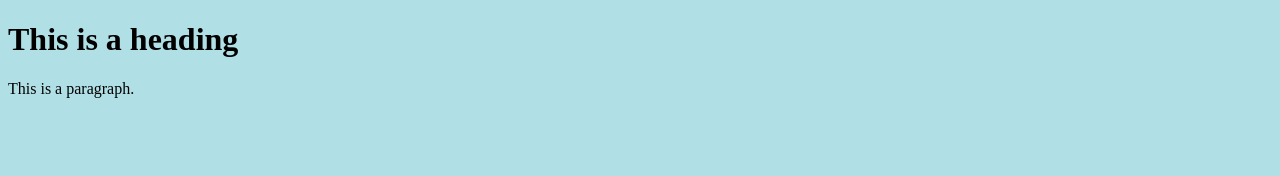
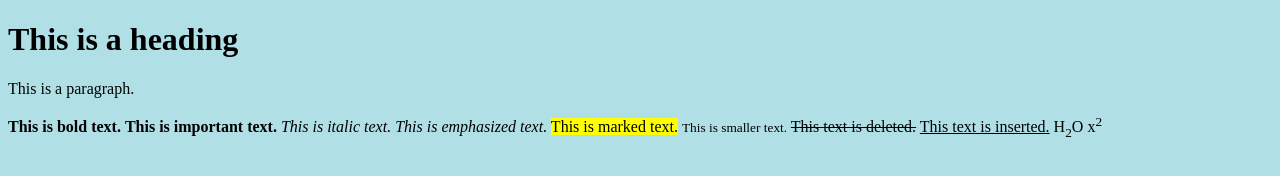
Before and after one commit to Audreyjrq-11/SELF-HTML, a plain HTML site: page index.html in a window 1280 px wide. Drawn offline with Linux system fonts and the light colour scheme.

Commit message:
Added text

```diff
--- a/index.html
+++ b/index.html
@@ -7,13 +7,32 @@
     <link rel="stylesheet" href="style.css">
 </head>
 
+<body style="background-color:powderblue;">
 
-        <body style="background-color:powderblue;">
+     <h1>This is a heading</h1>
+     <p>This is a paragraph.</p>
 
-            <h1>This is a heading</h1>
-            <p>This is a paragraph.</p>
+     <b>This is bold text.</b>
 
-        </body>
+    <strong>This is important text.</strong>
+
+    <i>This is italic text.</i>
+
+    <em>This is emphasized text.</em>
+
+    <mark>This is marked text.</mark>
+
+    <small>This is smaller text.</small>
+
+    <del>This text is deleted.</del>
+
+    <ins>This text is inserted.</ins>
+
+    H<sub>2</sub>O
+
+    x<sup>2</sup>
+
+ </body>
 
 
     <script src="script.js"></script>
```
